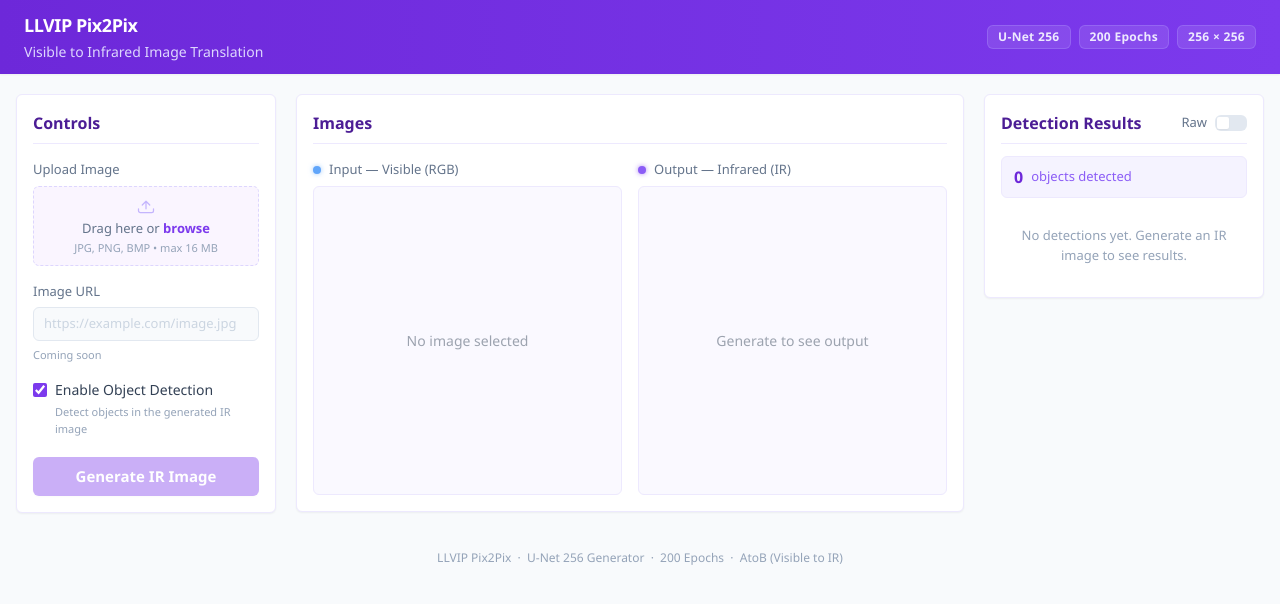
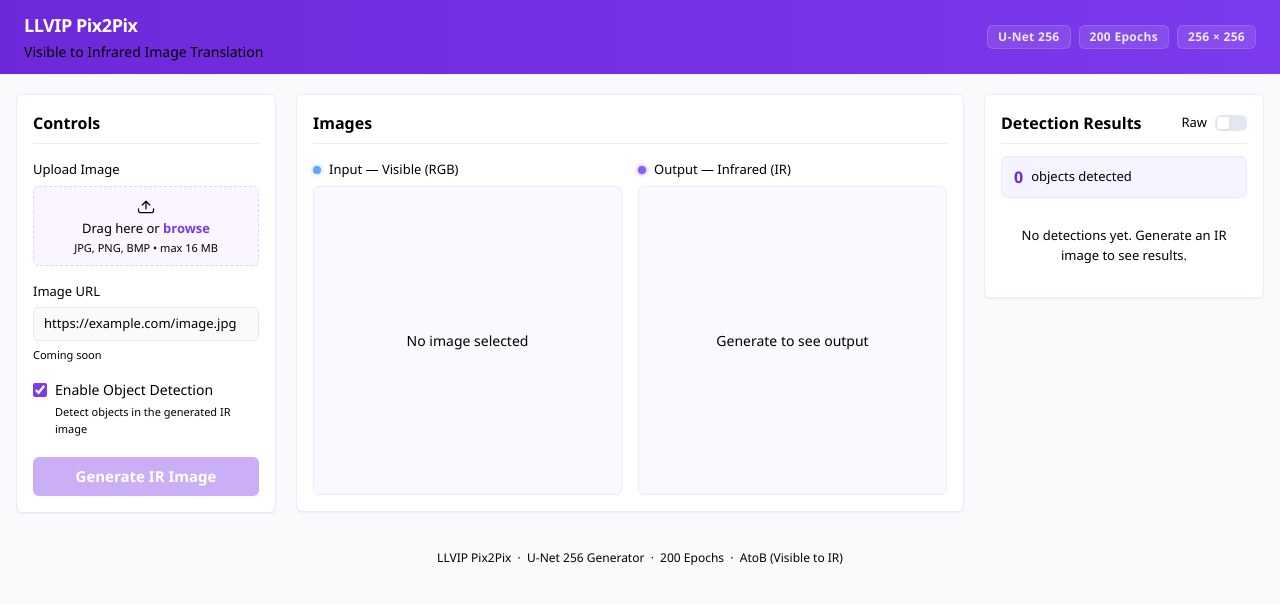
Before and after one commit to jliyon23/V2IR-pix2pix, a Flask app: page / in a window 1280 px wide. Shown: the top 604 px of the page. Run offline with Flask 3, Linux system fonts and the light colour scheme; parts of the project's set-up code (start-up, migrations or seed data) failed here and were passed over; some libraries are stand-ins or nearby versions.

Commit message:
used dark text

```diff
--- a/app.py
+++ b/app.py
@@ -123,4 +123,4 @@ def predict():
 
 if __name__ == "__main__":
     log.info("Starting server  →  http://127.0.0.1:%d", config.PORT)
-    app.run(host=config.HOST, port=config.PORT, debug=False)
+    app.run(host=config.HOST, port=config.PORT, debug=True)
--- a/static/css/style.css
+++ b/static/css/style.css
@@ -42,7 +42,7 @@
 
 .img-placeholder-text {
   font-size: 14px;
-  color: #9ca3af;
+  color: #000000;
   text-align: center;
   padding: 12px;
 }
--- a/templates/index.html
+++ b/templates/index.html
@@ -16,7 +16,7 @@
     <div class="w-full flex items-center justify-between">
       <div>
         <h1 class="text-[18px] font-bold text-white tracking-tight">LLVIP Pix2Pix</h1>
-        <p class="text-[14px] text-violet-200 mt-0.5">Visible to Infrared Image Translation</p>
+        <p class="text-[14px] text-black mt-0.5">Visible to Infrared Image Translation</p>
       </div>
       <div class="flex gap-2 flex-wrap">
         <span
@@ -38,32 +38,32 @@
     <!-- LEFT: Controls -->
     <div class="bg-white border border-violet-100 rounded-md shadow-sm p-4 flex flex-col gap-4">
 
-      <h2 class="text-[16px] font-semibold text-violet-900 pb-2 border-b border-violet-100">Controls</h2>
+      <h2 class="text-[16px] font-semibold text-black pb-2 border-b border-violet-100">Controls</h2>
 
       <div class="flex flex-col gap-1.5">
-        <label class="text-[13px] font-medium text-slate-500">Upload Image</label>
+        <label class="text-[13px] font-medium text-black">Upload Image</label>
         <div id="dropZone" class="drop-zone-compact" role="button" tabindex="0"
           aria-label="Upload image by clicking or dragging">
           <input type="file" id="fileInput" accept="image/*" hidden />
           <div id="dzIdle" class="flex flex-col items-center py-2 pointer-events-none">
-            <svg class="text-violet-300 mb-1" width="20" height="20" fill="none" stroke="currentColor"
+            <svg class="text-black mb-1" width="20" height="20" fill="none" stroke="currentColor"
               stroke-width="1.5" viewBox="0 0 24 24">
               <path stroke-linecap="round" stroke-linejoin="round"
                 d="M3 16.5v2.25A2.25 2.25 0 005.25 21h13.5A2.25 2.25 0 0021 18.75V16.5M16.5 12L12 7.5m0 0L7.5 12M12 7.5v9" />
             </svg>
-            <p class="text-[13px] text-slate-500">Drag here or <span id="browseLink"
+            <p class="text-[13px] text-black">Drag here or <span id="browseLink"
                 class="text-violet-600 font-semibold pointer-events-auto cursor-pointer hover:underline">browse</span>
             </p>
-            <p class="text-[11px] text-slate-400 mt-0.5">JPG, PNG, BMP &bull; max 16 MB</p>
+            <p class="text-[11px] text-black mt-0.5">JPG, PNG, BMP &bull; max 16 MB</p>
           </div>
           <div id="dzPreview" hidden class="flex items-center gap-2.5 px-3 py-2 w-full">
             <img id="previewThumb" src="" alt=""
               class="w-8 h-8 object-cover rounded-md flex-shrink-0 border border-violet-100" />
             <div class="flex-1 min-w-0">
-              <p id="previewName" class="text-[13px] font-medium text-slate-700 truncate"></p>
-              <p id="previewSize" class="text-[11px] text-slate-400"></p>
+              <p id="previewName" class="text-[13px] font-medium text-black truncate"></p>
+              <p id="previewSize" class="text-[11px] text-black"></p>
             </div>
-            <button id="clearBtn" class="flex-shrink-0 text-slate-300 hover:text-red-400 transition-colors p-0.5"
+            <button id="clearBtn" class="flex-shrink-0 text-black hover:text-red-400 transition-colors p-0.5"
               title="Remove file">
               <svg width="13" height="13" fill="none" stroke="currentColor" stroke-width="2.5" viewBox="0 0 24 24">
                 <path stroke-linecap="round" stroke-linejoin="round" d="M6 18L18 6M6 6l12 12" />
@@ -74,18 +74,18 @@
       </div>
 
       <div class="flex flex-col gap-1.5">
-        <label class="text-[13px] font-medium text-slate-500">Image URL</label>
+        <label class="text-[13px] font-medium text-black">Image URL</label>
         <input type="text" placeholder="https://example.com/image.jpg" disabled
-          class="w-full text-[13px] px-2.5 py-1.5 rounded-md border border-slate-200 bg-slate-50 text-slate-400 placeholder-slate-300 cursor-not-allowed" />
-        <p class="text-[11px] text-slate-400">Coming soon</p>
+          class="w-full text-[13px] px-2.5 py-1.5 rounded-md border border-slate-200 bg-slate-50 text-black placeholder-black cursor-not-allowed" />
+        <p class="text-[11px] text-black">Coming soon</p>
       </div>
 
       <div class="flex flex-col gap-1">
         <label class="flex items-center gap-2 cursor-pointer select-none w-fit">
           <input type="checkbox" id="detectionCheckbox" checked class="w-3.5 h-3.5 cursor-pointer accent-violet-600" />
-          <span class="text-[14px] text-slate-700 font-medium">Enable Object Detection</span>
+          <span class="text-[14px] text-black font-medium">Enable Object Detection</span>
         </label>
-        <p class="text-[11px] text-slate-400 pl-[22px]">Detect objects in the generated IR image</p>
+        <p class="text-[11px] text-black pl-[22px]">Detect objects in the generated IR image</p>
       </div>
 
       <button id="generateBtn" disabled
@@ -94,7 +94,7 @@
       </button>
 
       <div id="errorBanner" hidden
-        class="flex items-start gap-2 bg-red-50 border border-red-200 text-red-600 text-[13px] px-3 py-2 rounded-md">
+        class="flex items-start gap-2 bg-red-50 border border-red-200 text-black text-[13px] px-3 py-2 rounded-md">
         <svg class="flex-shrink-0 mt-px" width="14" height="14" fill="none" stroke="currentColor" stroke-width="2"
           viewBox="0 0 24 24">
           <path stroke-linecap="round" stroke-linejoin="round"
@@ -108,14 +108,14 @@
     <!-- MIDDLE: Images -->
     <div class="bg-white border border-violet-100 rounded-md shadow-sm p-4 flex flex-col gap-4">
 
-      <h2 class="text-[16px] font-semibold text-violet-900 pb-2 border-b border-violet-100">Images</h2>
+      <h2 class="text-[16px] font-semibold text-black pb-2 border-b border-violet-100">Images</h2>
 
       <div class="flex flex-col xl:flex-row items-stretch gap-4">
         <div class="flex flex-col gap-1.5 flex-1 min-w-0">
           <div class="flex items-center gap-2">
             <span class="w-2 h-2 rounded-full bg-blue-400 flex-shrink-0"
               style="box-shadow:0 0 5px rgba(96,165,250,0.6);"></span>
-            <label class="text-[13px] font-medium text-slate-500">Input &mdash; Visible (RGB)</label>
+            <label class="text-[13px] font-medium text-black">Input &mdash; Visible (RGB)</label>
           </div>
           <div class="img-box h-full min-h-[250px] w-full max-w-none">
             <div id="rgbPlaceholder" class="img-placeholder-text">No image selected</div>
@@ -127,13 +127,13 @@
           <div class="flex items-center gap-2">
             <span class="w-2 h-2 rounded-full bg-violet-500 flex-shrink-0"
               style="box-shadow:0 0 5px rgba(124,58,237,0.6);"></span>
-            <label class="text-[13px] font-medium text-slate-500">Output &mdash; Infrared (IR)</label>
+            <label class="text-[13px] font-medium text-black">Output &mdash; Infrared (IR)</label>
           </div>
           <div class="img-box h-full min-h-[250px] w-full max-w-none">
             <div id="irPlaceholder" class="img-placeholder-text">Generate to see output</div>
             <div id="irLoading" hidden class="flex flex-col items-center gap-2">
               <div class="spinner-sm"></div>
-              <span class="text-[13px] text-slate-500">Running inference...</span>
+              <span class="text-[13px] text-black">Running inference...</span>
             </div>
             <img id="resultOutput" src="" alt="Infrared output" hidden />
           </div>
@@ -151,9 +151,9 @@
     <div class="bg-white border border-violet-100 rounded-md shadow-sm p-4 flex flex-col gap-3">
 
       <div class="flex items-center justify-between pb-2 border-b border-violet-100">
-        <h2 class="text-[16px] font-semibold text-violet-900">Detection Results</h2>
+        <h2 class="text-[16px] font-semibold text-black">Detection Results</h2>
         <label class="flex items-center gap-2 cursor-pointer select-none">
-          <span class="text-[13px] text-slate-500 font-medium">Raw</span>
+          <span class="text-[13px] text-black font-medium">Raw</span>
           <div id="rawToggleTrack"
             class="relative w-8 h-4 bg-slate-200 rounded-md cursor-pointer transition-colors duration-200"
             onclick="toggleRaw()">
@@ -166,20 +166,20 @@
 
       <div class="flex items-center gap-2 bg-violet-50 border border-violet-100 rounded-md px-3 py-2">
         <span id="detCountBadge" class="text-[16px] font-bold text-violet-700">0</span>
-        <span class="text-[13px] text-violet-500 font-medium">objects detected</span>
+        <span class="text-[13px] text-black font-medium">objects detected</span>
       </div>
 
       <div id="detHuman">
-        <p class="text-[13px] text-slate-400 text-center py-4">No detections yet. Generate an IR image to see results.
+        <p class="text-[13px] text-black text-center py-4">No detections yet. Generate an IR image to see results.
         </p>
       </div>
 
       <div id="detRaw" hidden class="bg-slate-50 border border-slate-200 rounded-md p-2 max-h-72 overflow-auto">
-        <pre id="detRawPre" class="text-[11px] text-slate-500 whitespace-pre-wrap break-all">No data</pre>
+        <pre id="detRawPre" class="text-[11px] text-black whitespace-pre-wrap break-all">No data</pre>
       </div>
 
       <div id="detectionWarning" hidden
-        class="flex items-start gap-2 bg-amber-50 border border-amber-200 text-amber-700 text-[13px] px-3 py-2 rounded-md">
+        class="flex items-start gap-2 bg-amber-50 border border-amber-200 text-black text-[13px] px-3 py-2 rounded-md">
         <svg class="flex-shrink-0 mt-px" width="14" height="14" fill="none" stroke="currentColor" stroke-width="2"
           viewBox="0 0 24 24">
           <path stroke-linecap="round" stroke-linejoin="round"
@@ -193,7 +193,7 @@
   </main>
 
   <footer class="max-w-screen-xl mx-auto px-5 py-4">
-    <p class="text-[12px] text-slate-400 text-center">LLVIP Pix2Pix &nbsp;&middot;&nbsp; U-Net 256 Generator
+    <p class="text-[12px] text-black text-center">LLVIP Pix2Pix &nbsp;&middot;&nbsp; U-Net 256 Generator
       &nbsp;&middot;&nbsp; 200 Epochs &nbsp;&middot;&nbsp; AtoB (Visible to IR)</p>
   </footer>
 
```
